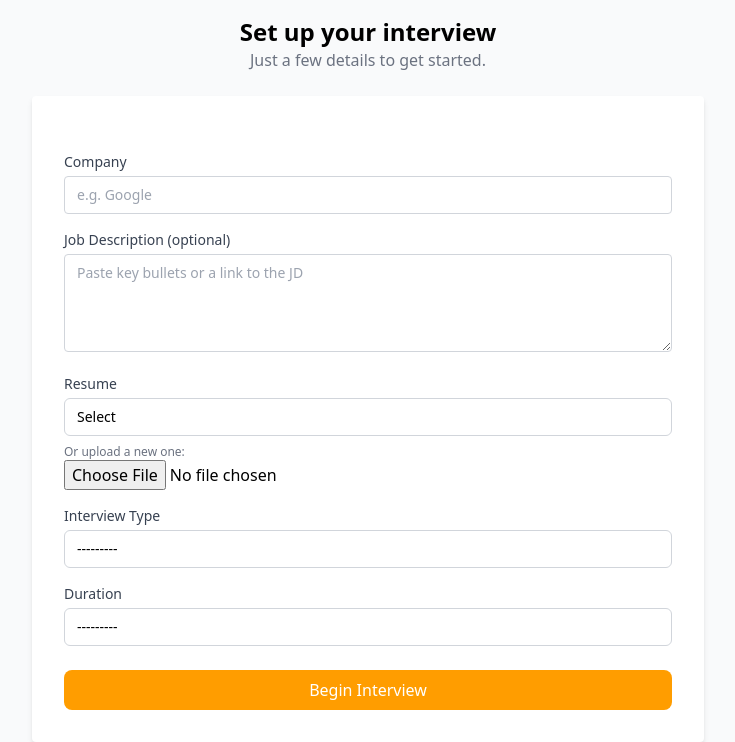
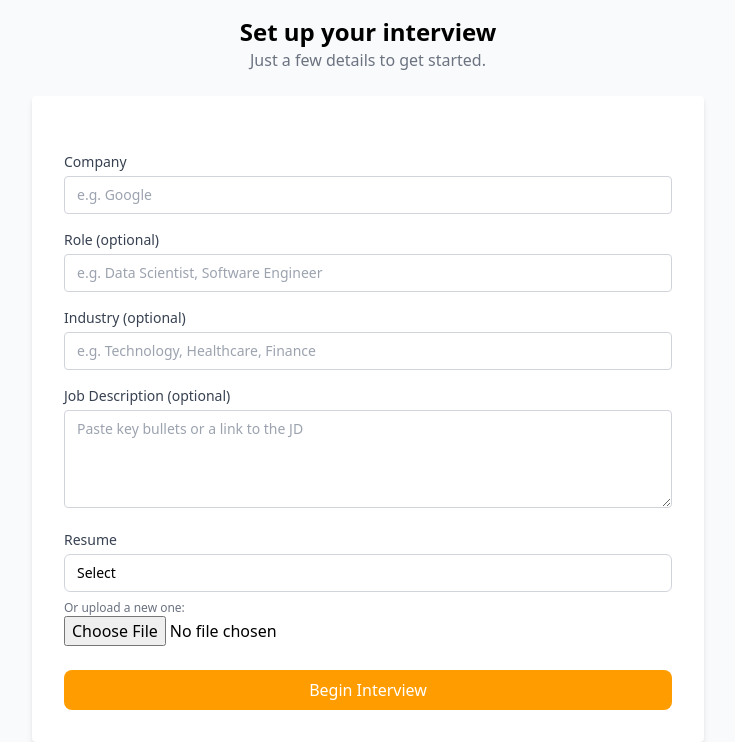
Before and after one commit to ankit1697/mock-interview, a Django app: page /interview/setup/ in a window 1280 px wide. Shown: the part 64-806 px from the top of the page, without its empty margins (272-1007 px from the left). Run offline with Django 4.2, Linux system fonts and the light colour scheme; a user stored in the database is signed in; data comes from the database, SQL or seed files in the repository; parts of the project's set-up code (start-up, migrations or seed data) failed here and were passed over; some libraries are stand-ins or nearby versions.

Commit message:
updated interview form and feedback UI

```diff
--- a/django-app/backend/forms.py
+++ b/django-app/backend/forms.py
@@ -62,7 +62,7 @@ class ResumeFormForInterview(ResumeUploadForm):
 class InterviewForm(forms.ModelForm):
 	class Meta:
 		model = Interview
-		fields = ['company', 'job_description', 'resume', 'interview_type', 'duration']
+		fields = ['company', 'job_description', 'resume', 'role', 'industry']
 		widgets = {
 			'company': forms.TextInput(attrs={
 				'class': 'w-full border border-gray-300 rounded px-3 py-2 text-sm focus:ring-orange-500 focus:ring-2',
@@ -76,10 +76,12 @@ class InterviewForm(forms.ModelForm):
 			'resume': forms.Select(attrs={
 				'class': 'w-full border border-gray-300 rounded px-3 py-2 text-sm'
 			}),
-			'interview_type': forms.Select(attrs={
-				'class': 'w-full border border-gray-300 rounded px-3 py-2 text-sm'
+			'role': forms.TextInput(attrs={
+				'class': 'w-full border border-gray-300 rounded px-3 py-2 text-sm focus:ring-orange-500 focus:ring-2',
+				'placeholder': 'e.g. Data Scientist, Software Engineer'
 			}),
-			'duration': forms.Select(attrs={
-				'class': 'w-full border border-gray-300 rounded px-3 py-2 text-sm'
+			'industry': forms.TextInput(attrs={
+				'class': 'w-full border border-gray-300 rounded px-3 py-2 text-sm focus:ring-orange-500 focus:ring-2',
+				'placeholder': 'e.g. Technology, Healthcare, Finance'
 			}),
 		}
--- a/django-app/backend/models.py
+++ b/django-app/backend/models.py
@@ -48,12 +48,12 @@ class Interview(models.Model):
 	company = models.CharField(max_length=255)
 	job_description = models.CharField(max_length=2000,blank=True)
 	resume = models.ForeignKey(Resume, on_delete=models.SET_NULL, null=True, blank=True)
-	interview_type = models.CharField(max_length=20, choices=INTERVIEW_TYPES)
-	duration = models.PositiveIntegerField(choices=DURATION_CHOICES)
+	role = models.CharField(max_length=255, blank=True, null=True)
+	industry = models.CharField(max_length=255, blank=True, null=True)
 	created_at = models.DateTimeField(auto_now_add=True)
 
 	def __str__(self):
-		return f"{self.user.username} - {self.company} ({self.get_interview_type_display()})"
+		return f"{self.user.username} - {self.company} ({self.role or 'Interview'})"
 
 
 class CompletedInterview(models.Model):
--- a/django-app/backend/templates/interview_setup.html
+++ b/django-app/backend/templates/interview_setup.html
@@ -12,8 +12,6 @@
   <!-- Hidden originals for enhancement (must be inside the form) -->
   <div class="hidden">
     {{ form.resume }}
-    {{ form.interview_type }}
-    {{ form.duration }}
   </div>
 
   <div class="space-y-4">
@@ -22,6 +20,21 @@
       {{ form.company }}
       {% if form.company.errors %}
         <p class="text-sm text-red-600">{{ form.company.errors|striptags }}</p>
+      {% endif %}
+    </div>
+    <div>
+      <label class="block text-sm font-medium text-gray-700 mb-1">Role (optional)</label>
+      {{ form.role }}
+      {% if form.role.errors %}
+        <p class="text-sm text-red-600">{{ form.role.errors|striptags }}</p>
+      {% endif %}
+    </div>
+
+    <div>
+      <label class="block text-sm font-medium text-gray-700 mb-1">Industry (optional)</label>
+      {{ form.industry }}
+      {% if form.industry.errors %}
+        <p class="text-sm text-red-600">{{ form.industry.errors|striptags }}</p>
       {% endif %}
     </div>
 
@@ -40,15 +53,6 @@
       {{ upload_form.file }}
     </div>
 
-    <div>
-      <label class="block text-sm font-medium text-gray-700 mb-1">Interview Type</label>
-      <div class="custom-select" data-select-id="id_interview_type"></div>
-    </div>
-
-    <div>
-      <label class="block text-sm font-medium text-gray-700 mb-1">Duration</label>
-      <div class="custom-select" data-select-id="id_duration"></div>
-    </div>
   </div>
 
   <button type="submit" class="form-submit-btn rounded-lg text-white p-2 w-full">Begin Interview</button>
--- a/django-app/backend/templates/profile.html
+++ b/django-app/backend/templates/profile.html
@@ -3,7 +3,7 @@
 {% load static %}
 
 <div class="flex">
-<aside class="h-screen sticky top-16 border-r shadow-sm hidden md:flex flex-col justify-between bg-white sidenav w-64">
+<aside class="h-screen sticky top-16 border-r shadow-sm hidden md:flex flex-col bg-white sidenav w-64">
 
   <!-- Top Links -->
   <div>
@@ -27,14 +27,13 @@
   </div>
 
   <!-- Bottom Logout -->
-  <div class="p-4">
+  <div class="mt-auto p-4">
     <a href="{% url 'account_logout' %}"
        onclick="return confirm('Are you sure you want to log out?');"
        class="flex items-center gap-2 text-red-600 hover:text-red-800 transition">
       <img src="{% static 'backend/images/logout.png' %}" alt="Logout" class="w-4 h-4" />
       Logout
     </a>
-
   </div>
 
 </aside>
--- a/django-app/backend/urls.py
+++ b/django-app/backend/urls.py
@@ -1,6 +1,11 @@
 from django.urls import path
+from django.shortcuts import redirect
 from .views import *
 
+
+def direct_google_login(request):
+    """Redirect directly to Google OAuth login"""
+    return redirect('/accounts/google/login/?process=login&next=/')
 
 urlpatterns = [
     path('', index, name='index'),
@@ -13,5 +18,7 @@ urlpatterns = [
     path('interview/feedback/<int:completed_id>/', interview_feedback, name='interview_feedback'),
     # Ephemeral realtime session (server issues short-lived credentials)
     path('realtime/session/', create_realtime_session, name='create_realtime_session'),
+    # Direct Google login
+    path('login/', direct_google_login, name='direct_google_login'),
 
 ]
--- a/django-app/backend/views.py
+++ b/django-app/backend/views.py
@@ -168,7 +168,6 @@ def extract_text_from_pdf(path):
 @csrf_exempt
 def interview_chat(request, interview_id):
     interview = get_object_or_404(Interview, id=interview_id, user=request.user)
-    interview_type = interview.interview_type
 
     session_key = f"session_{request.user.id}_{interview_id}"
     session = active_sessions.get(session_key)
@@ -177,7 +176,9 @@ def interview_chat(request, interview_id):
         resume = interview.resume
         job_description_text = interview.job_description or "N/A"
         company = interview.company or "N/A"
-        session = InterviewSession(resume, job_description_text, company)
+        role = interview.role or "data science role"
+        industry = interview.industry or "tech"
+        session = InterviewSession(resume, job_description_text, company, role, industry)
         active_sessions[session_key] = session
 
     if request.method == "POST":
@@ -254,7 +255,7 @@ def interview_chat(request, interview_id):
             })
 
         # Handle moving to next step
-        next_question = session.next_question(interview_type)
+        next_question = session.next_question()
         audio_response = text_to_speech(next_question)
 
         # Handle interview end
--- a/django-app/mock_interview/settings.py
+++ b/django-app/mock_interview/settings.py
@@ -97,6 +97,7 @@ AUTHENTICATION_BACKENDS = [
 
 LOGIN_REDIRECT_URL = '/'
 LOGOUT_REDIRECT_URL = '/'
+SOCIALACCOUNT_LOGIN_REDIRECT_URL = '/login-success/'
 
 
 # Database
@@ -157,3 +158,5 @@ DEFAULT_AUTO_FIELD = "django.db.models.BigAutoField"
 SITE_ID = 1
 
 ACCOUNT_LOGOUT_ON_GET = True
+ACCOUNT_LOGIN_ON_GET = True
+SOCIALACCOUNT_LOGIN_ON_GET = True
```
Also changed, not shown: django-app/backend/script.py (+110 -14 lines), django-app/backend/templates/interview_feedback.html (+47 -5 lines), django-app/backend/templates/past_interviews.html (+3 -4 lines), django-app/backend/migrations/0003_interview_add_role_industry.py (added), django-app/backend/migrations/0008_remove_interview_duration_and_more.py (added), django-app/db.sqlite3.
